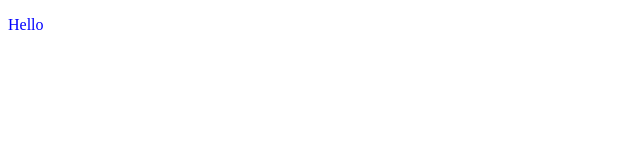
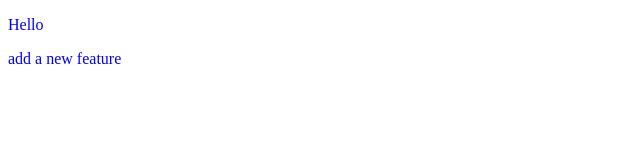
Before and after one commit to Shahzaibsultan888/localrepo, a plain HTML site: page index.html in a window 1280 px wide. Shown: the full height of the page, 0-640 px from the left. Drawn offline with Linux system fonts and the light colour scheme.

Commit message:
add a new feature

```diff
--- a/index.html
+++ b/index.html
@@ -8,5 +8,6 @@
 </head>
 <body>
     <p>Hello</p>
+    <p>add a new feature</p>
 </body>
 </html>
```
